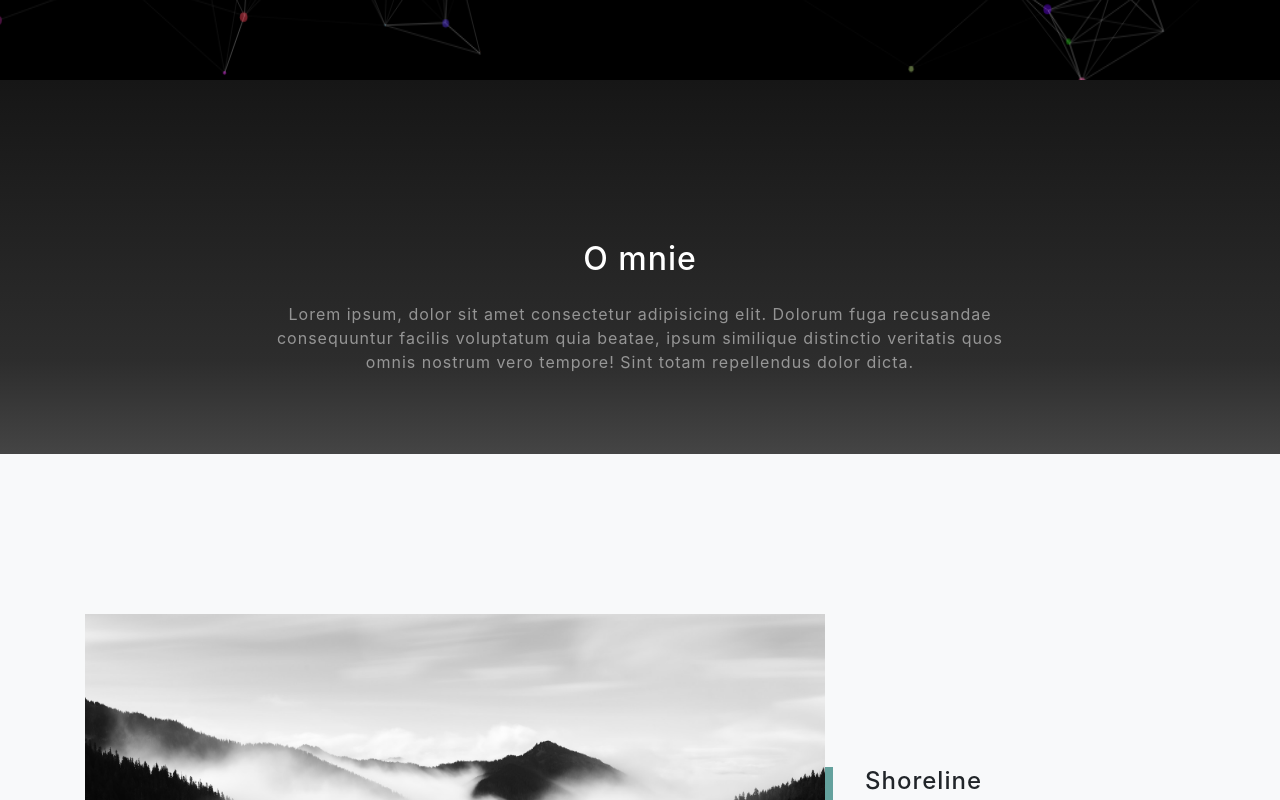
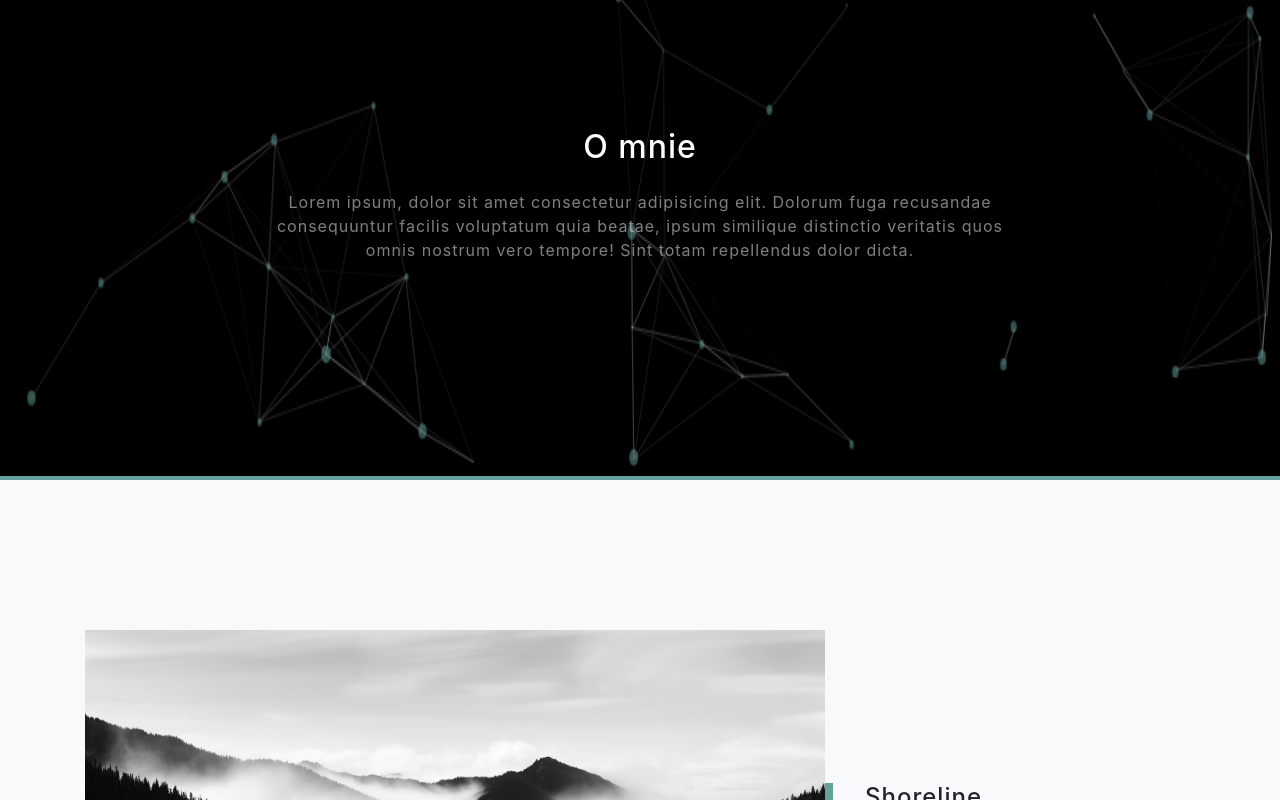
Before and after one commit to paho1993/personal_website, a website with bundled scripts: page index.html in a window 1280 px wide. Shown: the part 720-1520 px from the top of the page. Built offline with nearby package versions, Linux system fonts and the light colour scheme.

Commit message:
fix: particles done

```diff
--- a/index.html
+++ b/index.html
@@ -63,11 +63,11 @@
   </section>
 
   <!-- About Section -->
-  <section id="about" class="about-section text-center">
+  <section id="about" style="position: relative; z-index: 50;" class="about-section text-center">
     <div class="container">
       <div class="row">
         <div class="col-lg-8 mx-auto">
-          <h2 class="text-white mb-4">O mnie</h2>
+          <h2 class="text-white mb-4 mt-5">O mnie</h2>
           <p class="text-white-50">Lorem ipsum, dolor sit amet consectetur adipisicing elit. Dolorum fuga recusandae consequuntur facilis voluptatum quia beatae, ipsum similique distinctio veritatis quos omnis nostrum vero tempore! Sint totam repellendus dolor dicta.</p>
         </div>
       </div>
@@ -75,7 +75,7 @@
   </section>
 
   <!-- Projects Section -->
-  <section id="projects" class="projects-section bg-light">
+  <section id="projects" class="projects-section bg-light mt-5">
     <div class="container">
 
       <!-- Featured Project Row -->
--- a/js/app.js
+++ b/js/app.js
@@ -23,7 +23,7 @@ particlesJS('particles-js',
         }
       },
       "color": {
-        "value": "random"
+        "value": "#64a19d"
       },
       "shape": {
         "type": "circle",
--- a/scss/_about.scss
+++ b/scss/_about.scss
@@ -1,6 +1,6 @@
 .about-section {
-  padding-top: 10rem;
-  background: linear-gradient(to bottom, $black 0%,#{fade-out($black, .1)} 75%,#{fade-out($black, .2)} 100%);
+
+  background-size: cover;
   p {
     margin-bottom: 5rem;
   }
--- a/scss/_masthead.scss
+++ b/scss/_masthead.scss
@@ -29,7 +29,7 @@
 
   h2 {
     max-width: 20rem;
-    font-size: 1rem;
+    font-size: 1.25rem;
   }
   @media(min-width: 768px) {
     h1 {
@@ -47,7 +47,7 @@
     }
     h2 {
       max-width: 30rem;
-      font-size: 1.25rem;
+      font-size: 2rem;
     }
   }
 }
--- a/scss/_projects.scss
+++ b/scss/_projects.scss
@@ -1,5 +1,5 @@
 .projects-section {
-  padding: 10rem 0;
+  padding: 15rem 0;
   .featured-text {
     padding: 2rem;
     @media (min-width: 992px) {
--- a/scss/grayscale.scss
+++ b/scss/grayscale.scss
@@ -14,13 +14,14 @@ body {
 }
 
 #particles-js{
-  height: 100%;
+  height: 150%;
   width: 100%;
   background: black;
   z-index: 30;
   position: absolute;
   top: 0;
   left: 0;
+  border-bottom: 0.25rem solid #64a19d
 
 }
 
```
Also changed, not shown: scss/grayscale.css, 1 other file.
